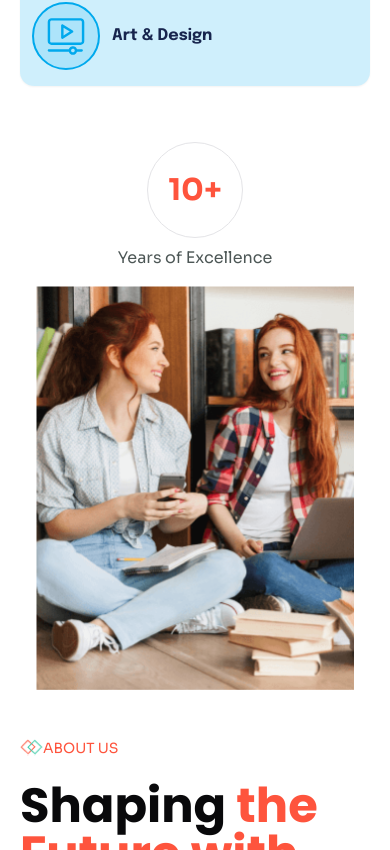
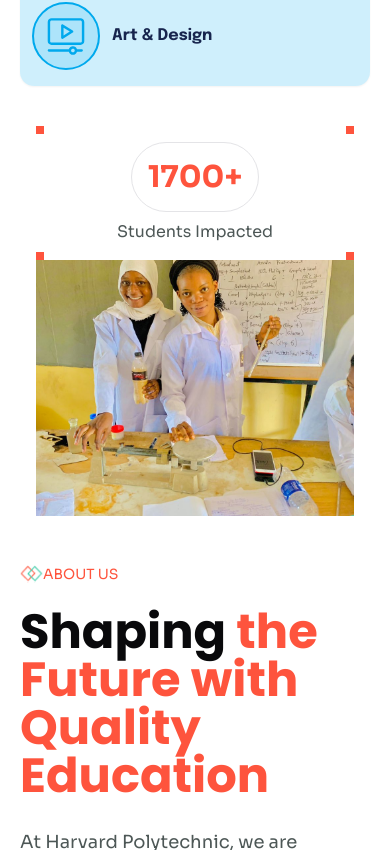
Before and after one commit to d-code-h/harvard-polytechnic, a Next.js app: page / in a window 390 px wide. Shown: the part 3714-4564 px from the top of the page. Built offline with nearby package versions, Linux system fonts and the light colour scheme.

Commit message:
Update Profile and TeamCard components for improved layout and responsiveness; modify profile stats and add new images

```diff
--- a/components/Profile.tsx
+++ b/components/Profile.tsx
@@ -16,24 +16,28 @@ const Profile = () => {
             alt="Profile"
             width={230}
             height={700}
-            className="max-md:w-full max-md:hidden h-[390px] object-cover object-top"
+            className="max-md:w-full max-md:hidden h-fit object-cover object-top"
           />
 
           <div className="flex flex-col sm:flex-row md:flex-col flex-1 md:gap-5 w-full md:w-1/2">
             <div className="relative text-[#C4C4C4] flex flex-col items-center justify-center gap-2 p-4 md:p-6 w-full">
-              <div className="font-bold w-24 h-24 rounded-full bg-white flex items-center justify-center text-[#FE543D] text-3xl border">
+              <div className="absolute top-0 left-0 w-2 h-2 bg-[#FE543D]"></div>
+              <div className="absolute top-0 right-0 w-2 h-2 bg-[#FE543D]"></div>
+              <div className="absolute bottom-0 left-0 w-2 h-2 bg-[#FE543D]"></div>
+              <div className="absolute bottom-0 right-0 w-2 h-2 bg-[#FE543D]"></div>
+              <div className="font-bold p-4 rounded-full bg-white flex items-center justify-center text-[#FE543D] text-3xl border">
                 {stats.yearsOfExcellence}
               </div>
               <p className="text-[#4D5756] whitespace-nowrap">
-                Years of Excellence
+                Students Impacted
               </p>
             </div>
             <Image
-              src="/images/profile-2.png"
+              src="/images/profile-2.jpg"
               alt="Profile"
               width={318}
               height={303}
-              className="max-sm:h-auto h-64 md:w-full lg:w-64 lg:h-64 object-cover object-top"
+              className="maxo h-64 md:w-full lg:w-64 lg:h-64 object-cover object-center md:object-top"
             />
           </div>
         </div>
--- a/components/TeamCard.tsx
+++ b/components/TeamCard.tsx
@@ -20,16 +20,19 @@ const TeamCard = ({
         height={368}
         className="w-[355px] h-[360px] object-cover "
       />
-      <div className="absolute bottom-6 w-full px-2 lg:px-1 xl:px-3">
-        <div className="bg-white mx-auto px-6 md:px-4 lg:px-6 py-4 rounded-lg flex items-center justify-between gap-auto">
+      <div className="absolute bottom-4 w-full px-2 sm:px-1 md:px-2 lg:px-1 xl:px-3">
+        <div className="bg-white mx-auto px-6 sm:px-3 md:px-4 lg:px-3 py-4 rounded-lg flex items-center justify-between gap-auto">
           <section>
-            <h6 className="text-dark font-epilogue text-xl font-bold whitespace-nowrap">
+            <h6 className="text-dark font-epilogue text-xl sm:text-lg md:text-xl lg:text-lg font-bold whitespace-nowrap">
               {name}
             </h6>
             <p className="py-1 text-primary text-sm">{position}</p>
           </section>
           <div className="flex items-center">
-            <ChevronRightCircle size={32} className="text-primary" />
+            <ChevronRightCircle
+              size={32}
+              className="text-primary justify-self-end"
+            />
           </div>
         </div>
       </div>
--- a/components/Teams.tsx
+++ b/components/Teams.tsx
@@ -9,7 +9,7 @@ const Teams = () => {
 
   return (
     <Container>
-      <div className="flex flex-col gap-12 xl:gap-16 items-center justify-between lg:flex-row mx-auto my-12">
+      <div className="flex flex-col gap-12 lg:gap-3 xl:gap-16 items-center justify-between lg:flex-row mx-auto my-12">
         {/* Left Section */}
         <div className="w-full lg:w-1/3 xl:w-2/6 2xl:flex-1">
           <div className="space-y-7">
@@ -30,7 +30,7 @@ const Teams = () => {
         </div>
 
         {/* Right Section */}
-        <div className="grid grid-cols-1 sm:grid-cols-2 gap-7 justify-items-center w-full flex-1 ">
+        <div className="grid grid-cols-1 sm:grid-cols-2 gap-7 sm:gap-3 md:gap-7 lg:gap-3 xl:gap-7 justify-items-center w-full flex-1 ">
           {teams.map((team) => (
             <TeamCard key={team.name} {...team} />
           ))}
--- a/lib/data.ts
+++ b/lib/data.ts
@@ -249,7 +249,7 @@ export const profileData = {
     buttonText: 'Apply Now',
   },
   stats: {
-    yearsOfExcellence: '10+',
+    yearsOfExcellence: '1700+',
   },
 };
 
```
Also changed, not shown: public/images/profile-2.jpg (added), public/images/profile-3.jpg (added).
